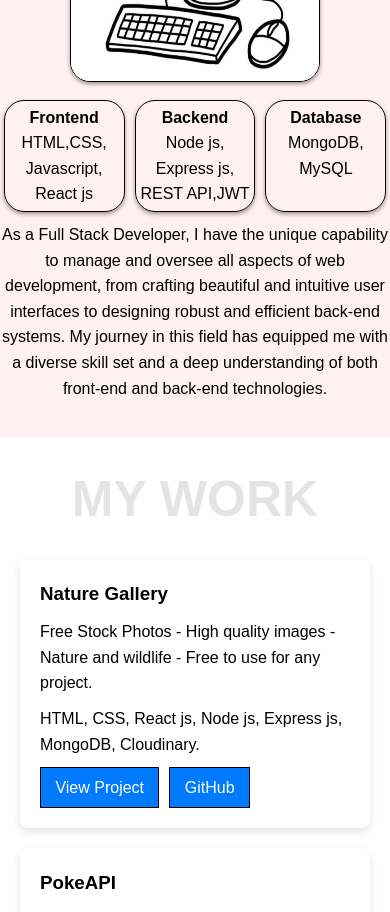
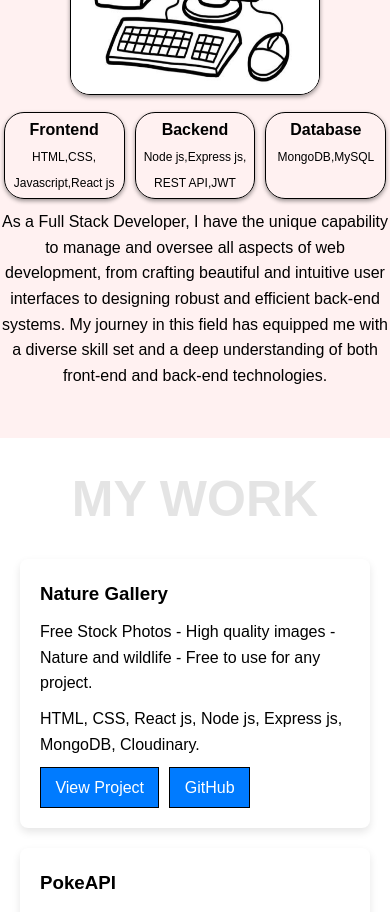
Before and after one commit to Chinmayk19/My-Portfolio, a React (Vite) app: page / in a window 390 px wide. Shown: the part 980-1892 px from the top of the page. Built offline with nearby package versions, Linux system fonts and the light colour scheme.

Commit message:
first change

```diff
--- a/src/pages/CSS/Home.css
+++ b/src/pages/CSS/Home.css
@@ -334,6 +334,9 @@
     .skills-info{
       text-align: center;
     }
+    .skills p{
+      font-size: 12px;
+    }
     #contact::before{
       display: none;
     }
```
